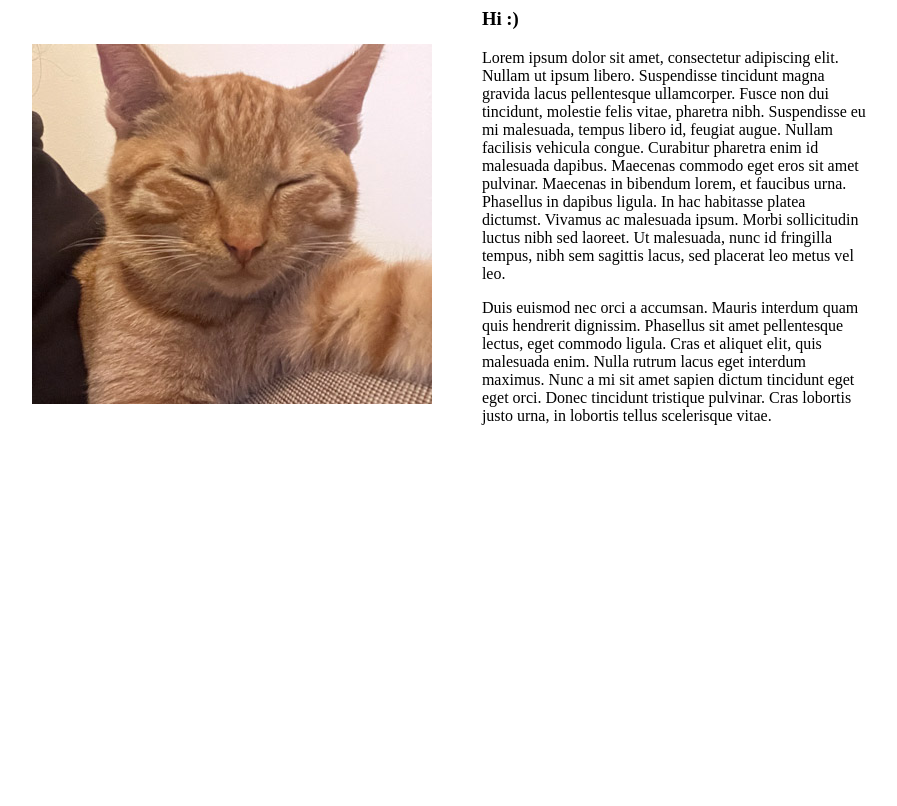
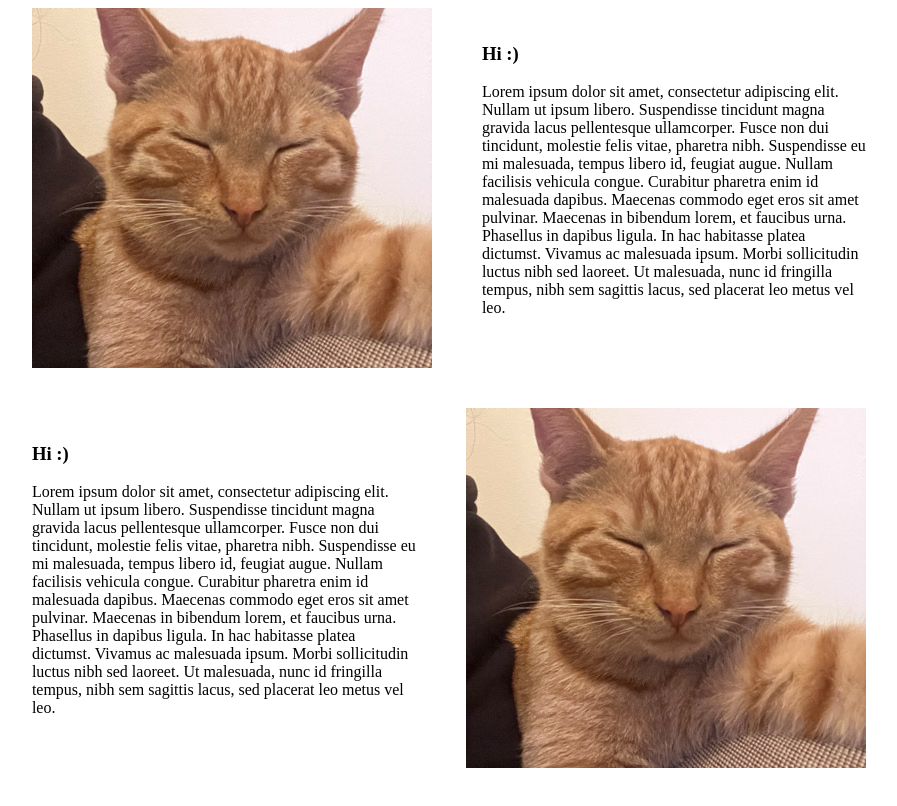
Before and after one commit to MrJop/live-code-demo, a plain HTML site: page index.html in a window 1280 px wide. Shown: the whole page, without its empty margins (191-1088 px from the left). Drawn offline with Linux system fonts and the light colour scheme.

Commit message:
final result

```diff
--- a/css/code-website-styles.css
+++ b/css/code-website-styles.css
@@ -8,10 +8,15 @@
     display: flex;
     gap: 6%;
     align-items: center;
+    margin-bottom: 40px;
 
     h3 {
         margin-top: 0;
     }
+}
+
+.image-and-text.--flipped {
+    flex-direction: row-reverse;
 }
 
 .image-and-text__image {
--- a/index.html
+++ b/index.html
@@ -18,7 +18,20 @@
             <div class="image-and-text__text">
                 <h3>Hi :)</h3>
                 <p>Lorem ipsum dolor sit amet, consectetur adipiscing elit. Nullam ut ipsum libero. Suspendisse tincidunt magna gravida lacus pellentesque ullamcorper. Fusce non dui tincidunt, molestie felis vitae, pharetra nibh. Suspendisse eu mi malesuada, tempus libero id, feugiat augue. Nullam facilisis vehicula congue. Curabitur pharetra enim id malesuada dapibus. Maecenas commodo eget eros sit amet pulvinar. Maecenas in bibendum lorem, et faucibus urna. Phasellus in dapibus ligula. In hac habitasse platea dictumst. Vivamus ac malesuada ipsum. Morbi sollicitudin luctus nibh sed laoreet. Ut malesuada, nunc id fringilla tempus, nibh sem sagittis lacus, sed placerat leo metus vel leo.</p>
-                <p>Duis euismod nec orci a accumsan. Mauris interdum quam quis hendrerit dignissim. Phasellus sit amet pellentesque lectus, eget commodo ligula. Cras et aliquet elit, quis malesuada enim. Nulla rutrum lacus eget interdum maximus. Nunc a mi sit amet sapien dictum tincidunt eget eget orci. Donec tincidunt tristique pulvinar. Cras lobortis justo urna, in lobortis tellus scelerisque vitae.</p>
+            </div>
+        </div>
+
+    </div>
+</section>
+
+<section>
+    <div class="main-container">
+
+        <div class="image-and-text --flipped">
+            <img src="images/cat.jpg" alt="This is Sambal the cat" class="image-and-text__image">
+            <div class="image-and-text__text">
+                <h3>Hi :)</h3>
+                <p>Lorem ipsum dolor sit amet, consectetur adipiscing elit. Nullam ut ipsum libero. Suspendisse tincidunt magna gravida lacus pellentesque ullamcorper. Fusce non dui tincidunt, molestie felis vitae, pharetra nibh. Suspendisse eu mi malesuada, tempus libero id, feugiat augue. Nullam facilisis vehicula congue. Curabitur pharetra enim id malesuada dapibus. Maecenas commodo eget eros sit amet pulvinar. Maecenas in bibendum lorem, et faucibus urna. Phasellus in dapibus ligula. In hac habitasse platea dictumst. Vivamus ac malesuada ipsum. Morbi sollicitudin luctus nibh sed laoreet. Ut malesuada, nunc id fringilla tempus, nibh sem sagittis lacus, sed placerat leo metus vel leo.</p>
             </div>
         </div>
 
```
